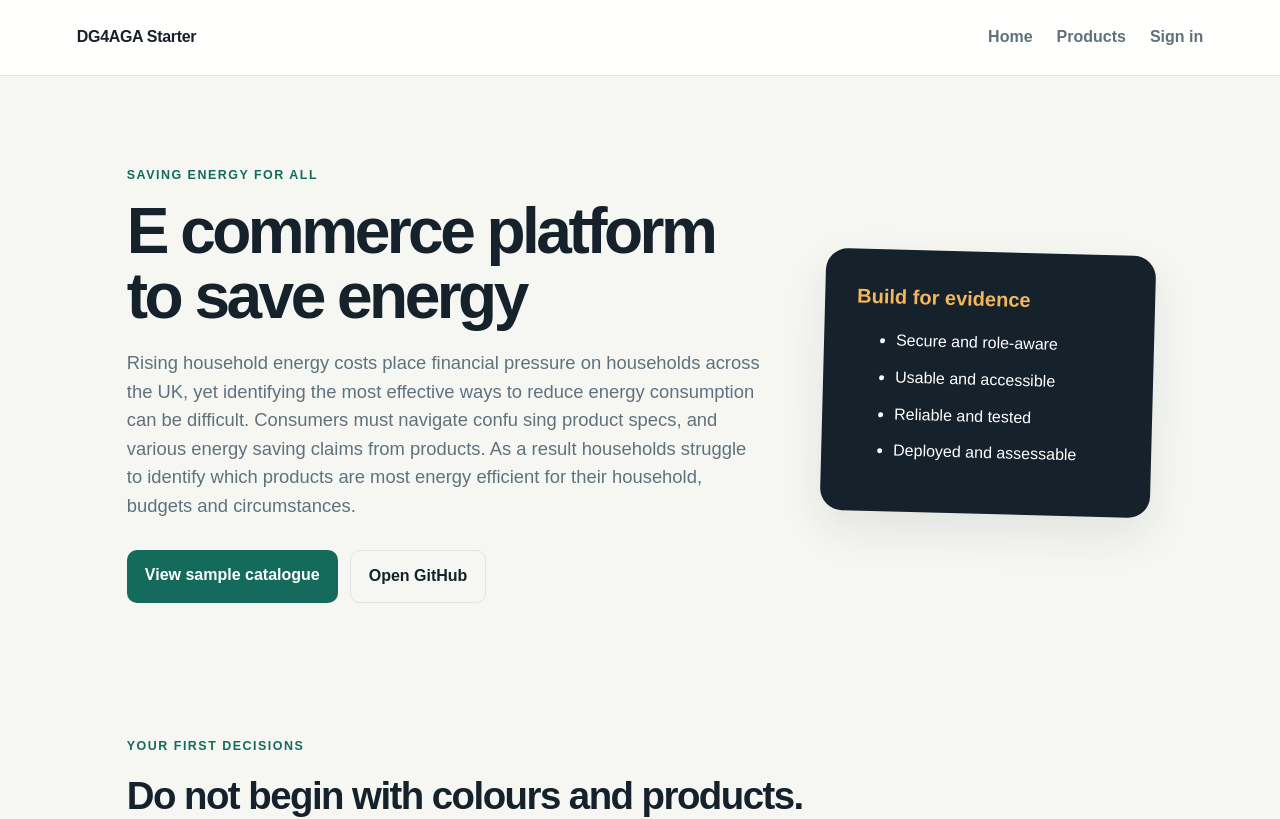
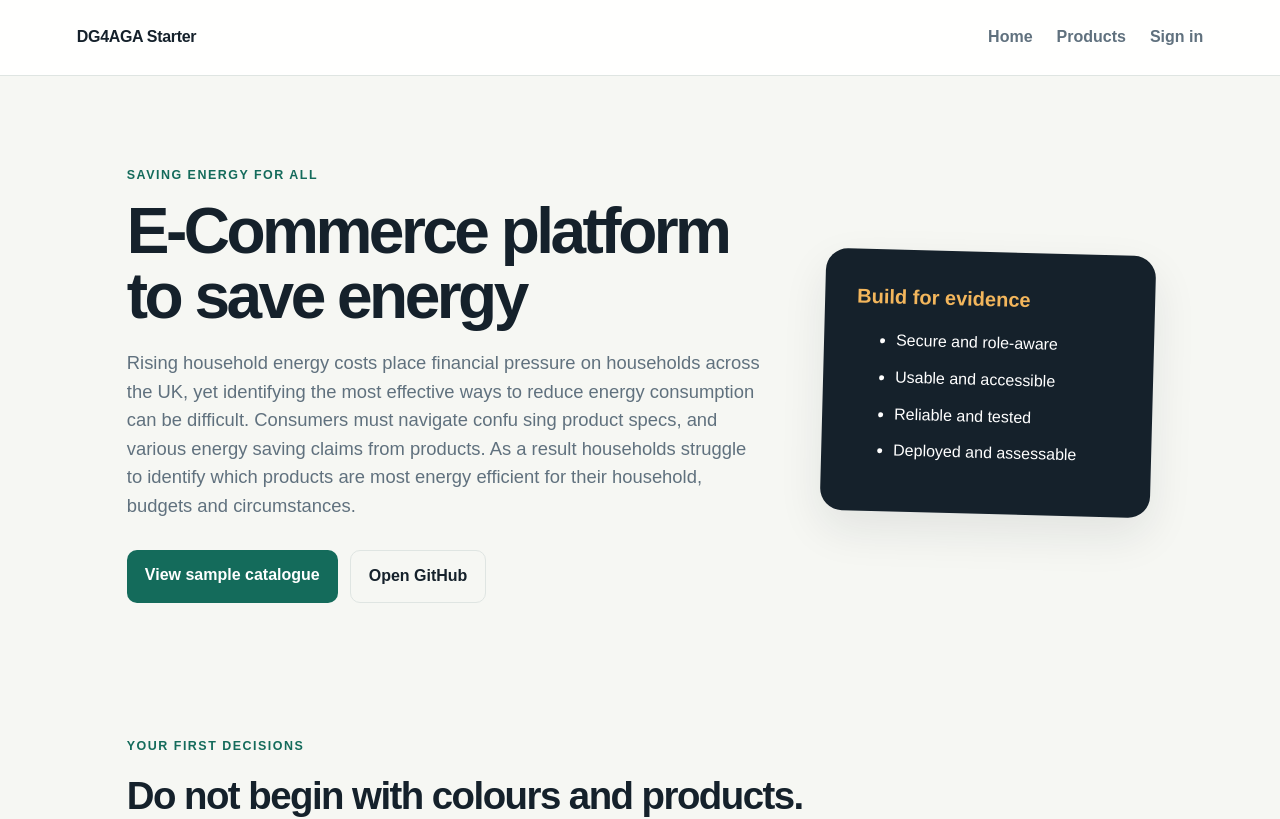
Before and after one commit to aaminahx/DG4AGA-Team03-Ecommerce, a Next.js app: page / in a window 1280 px wide. Shown: the top 819 px of the page. Built offline with nearby package versions, Linux system fonts and the light colour scheme.

Commit message:
Fix capitalization in header for consistency

```diff
--- a/src/app/page.tsx
+++ b/src/app/page.tsx
@@ -6,7 +6,7 @@ export default function Home() {
       <section className="hero">
         <div>
           <span className="eyebrow">Saving energy for all</span>
-          <h1>E commerce platform to save energy</h1>
+          <h1>E-Commerce platform to save energy</h1>
           <p>
             Rising household energy costs place financial pressure
             on households across the UK, yet identifying the most effective ways to
```
